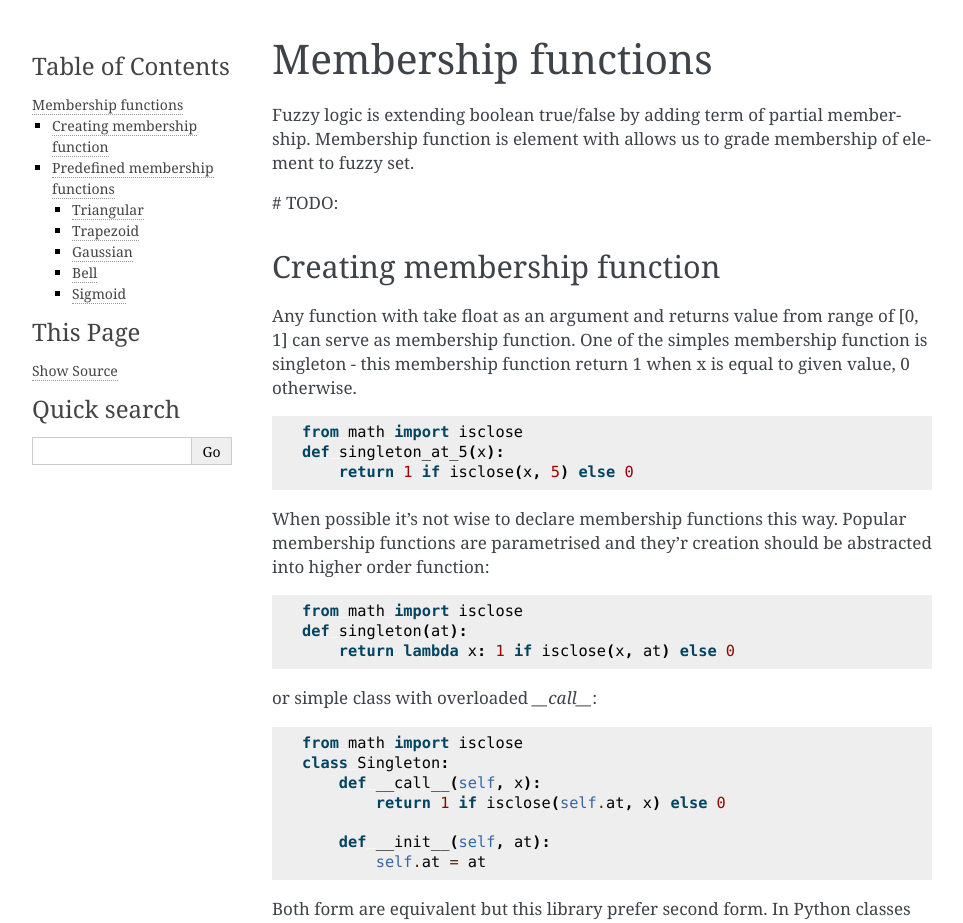
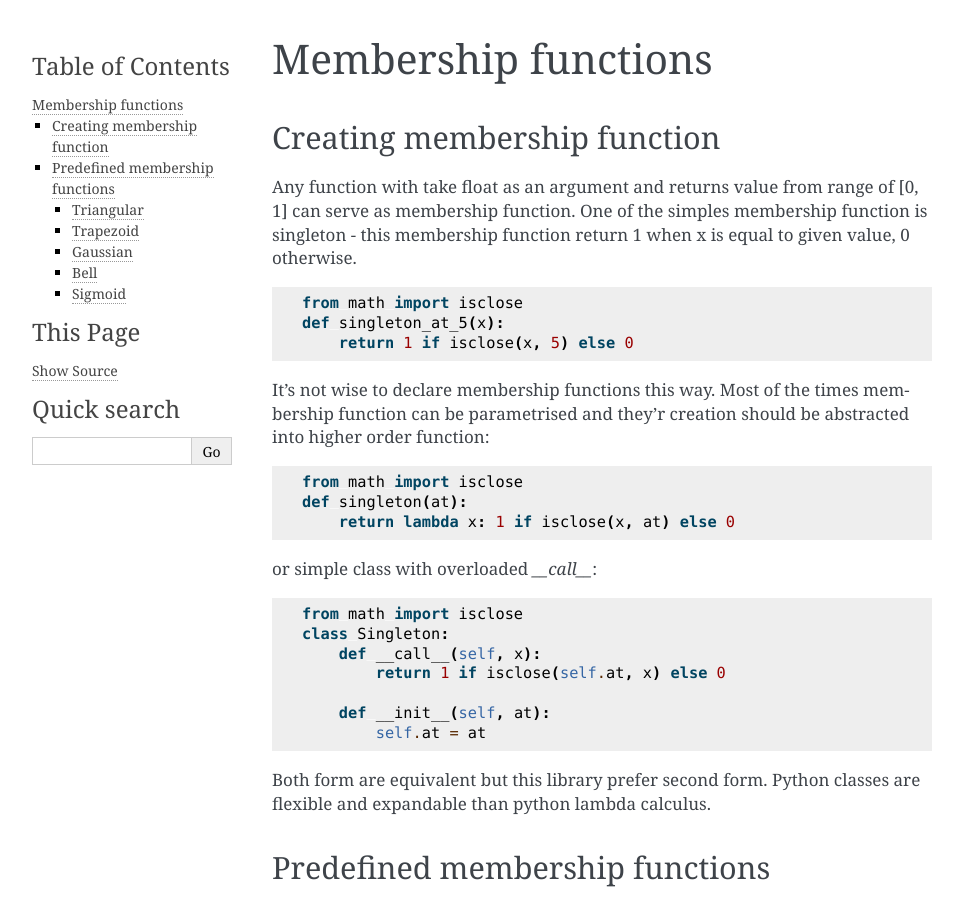
Before and after one commit to Parowicz/Yvain, a Sphinx documentation site: the page built from docs/source/membership_functions.rst, in a window 1280 px wide and 1400 px high. Shown: the top 923 px of the window, without its empty margins (148-1111 px from the left). Built offline with Sphinx 7.4.7, drawn with Linux system fonts in a browser that asks for light colours; some of the changed text lies outside the part shown.

Commit message:
Refactor mf plots, add logical_systems section to documentation

```diff
--- a/docs/source/index.rst
+++ b/docs/source/index.rst
@@ -11,7 +11,7 @@
    :caption: Contents:
 
    membership_functions.rst
-
+   logical_systems.rst
 
 
 Indices and tables
--- a/docs/source/membership_functions.rst
+++ b/docs/source/membership_functions.rst
@@ -1,10 +1,6 @@
 ********************
 Membership functions
 ********************
-Fuzzy logic is extending boolean true/false by adding term of partial membership.
-Membership function is element with allows us to grade membership of element to fuzzy set.
-
-# TODO:
 
 Creating membership function
 ############################
@@ -19,8 +15,8 @@
     def singleton_at_5(x):
         return 1 if isclose(x, 5) else 0
 
-When possible it's not wise to declare membership functions this way. Popular membership functions
-are parametrised and they'r creation should be abstracted into higher order function:
+It's not wise to declare membership functions this way. Most of the times membership function
+can be parametrised and they'r creation should be abstracted into higher order function:
 
 ::
 
@@ -42,8 +38,8 @@
         def __init__(self, at):
             self.at = at
 
-Both form are equivalent but this library prefer second form. In Python classes are flexible and
-expandable.
+Both form are equivalent but this library prefer second form. Python classes are flexible and
+expandable than python lambda calculus.
 
 Predefined membership functions
 ###############################
--- /dev/null
+++ b/docs/source/plots/logical_systems/zadeh.py
@@ -0,0 +1,34 @@
+import matplotlib.pyplot as plt
+import numpy as np
+
+from yvain.logical_systems import Zadeh
+from yvain.membership_functions import Triangle, Gaussian
+
+if __name__ == '__main__':
+    mf1 = Triangle(0, 3, 6)
+    mf2 = Gaussian(4.5, 1)
+    mf3 = Triangle(3, 6, 9)
+
+    logic = Zadeh()
+    mf1_or2_or3 = logic.t_conorm(logic.t_conorm(mf1, mf2), mf3)
+    mf1_and2_and3 = logic.t_norm(logic.t_norm(mf1, mf2), mf3)
+
+    universe = np.linspace(0, 10, 1000)
+
+    plt.subplot(2, 1, 1)
+    plt.plot(universe, [mf1(x) for x in universe])
+    plt.plot(universe, [mf2(x) for x in universe])
+    plt.plot(universe, [mf3(x) for x in universe])
+
+    plt.ylabel(r"$\mu$(x)")
+
+    plt.subplot(2, 1, 2)
+    plt.plot(universe, [mf1(x) for x in universe], "--")
+    plt.plot(universe, [mf2(x) for x in universe], "--")
+    plt.plot(universe, [mf3(x) for x in universe], "--")
+    plt.plot(universe, [mf1_or2_or3(x) for x in universe], label="T-Conorm")
+    plt.plot(universe, [mf1_and2_and3(x) for x in universe], label="T-Norm")
+
+    plt.xlabel("x")
+    plt.ylabel(r"$\mu$(x)")
+    plt.legend()
--- a/docs/source/plots/membership_functions/membership_plot.py
+++ b/docs/source/plots/membership_functions/membership_plot.py
@@ -6,15 +6,11 @@
 
 
 def draw_mf(mf: Callable[[float, ], float], start: float, end: float,
-            title: str, draw_absolute_membership: bool = True):
+            title: str):
     universe = np.linspace(start, end, 1000)
 
     plt.plot(universe, [mf(x) for x in universe])
 
-    if draw_absolute_membership:
-        plt.fill_between(universe, [mf(x) if isclose(mf(x), 1) else 0 for x in universe],
-                         alpha=0.4, color="grey")
-
     plt.xlabel("x")
     plt.ylabel(r"$\mu$(x)")
     plt.title(title)
--- a/docs/source/plots/membership_functions/simple_bell.py
+++ b/docs/source/plots/membership_functions/simple_bell.py
@@ -5,6 +5,6 @@
 if __name__ == '__main__':
     mu, sigma, gamma = 5, 2, 2
     draw_mf(Bell(mu=mu, sigma=sigma, gamma=gamma), 0, 10,
-            f"Bell(mu={mu}, sigma={sigma}, gamma={gamma})", False)
+            f"Bell(mu={mu}, sigma={sigma}, gamma={gamma})")
     plt.vlines(mu, ymin=0, ymax=1, colors="gray",
                linestyles="--")
--- a/docs/source/plots/membership_functions/simple_gaussian.py
+++ b/docs/source/plots/membership_functions/simple_gaussian.py
@@ -4,7 +4,6 @@
 
 if __name__ == '__main__':
     mu, sigma = 5, 2
-    draw_mf(Gaussian(mu=5, sigma=2), 0, 10,
-            f"Gaussian(mu={mu}, sigma={sigma})", False)
+    draw_mf(Gaussian(mu=5, sigma=2), 0, 10, f"Gaussian(mu={mu}, sigma={sigma})")
     plt.vlines(mu, ymin=0, ymax=1, colors="gray",
                linestyles="--")
--- a/docs/source/plots/membership_functions/simple_sigmoid.py
+++ b/docs/source/plots/membership_functions/simple_sigmoid.py
@@ -1,25 +1,8 @@
 from docs.source.plots.membership_functions.membership_plot import draw_mf
 from yvain.membership_functions import Sigmoid
 import matplotlib.pyplot as plt
-import numpy as np
-
-
-def draw_sigmoid(a, b):
-    universe = np.linspace(0, 10, 1000)
-    mf = Sigmoid(a, b)
-
-    plt.plot(universe, [mf(x) for x in universe], label=f"sigmoid({a}, {b})")
-
-    plt.vlines(a, ymin=0, ymax=1, color="grey", linestyles="--")
-
-    plt.xlabel("x")
-    plt.ylabel(r"$\mu$(x)")
-
 
 if __name__ == '__main__':
-    draw_mf(Sigmoid(5, 2), 0, 10,
-            "Sigmoid(a=5, b=2)", False)
-    draw_mf(Sigmoid(5, -2), 0, 10,
-            "Sigmoid(a=5, b=-2)", False)
-    plt.vlines(5, ymin=0, ymax=1, colors="gray",
-               linestyles="--")
+    draw_mf(Sigmoid(5, 2), 0, 10, "Sigmoid(a=5, b=2)")
+    draw_mf(Sigmoid(5, -2), 0, 10, "Sigmoid(a=5, b=-2)")
+    plt.vlines(5, ymin=0, ymax=1, colors="gray", linestyles="--")
--- a/docs/source/plots/membership_functions/simple_trapeze.py
+++ b/docs/source/plots/membership_functions/simple_trapeze.py
@@ -1,10 +1,20 @@
+from math import isclose
+
+import numpy as np
+
 from docs.source.plots.membership_functions.membership_plot import draw_mf
 from yvain.membership_functions import Trapezoid
 import matplotlib.pyplot as plt
 
 if __name__ == '__main__':
     a, b, c, d = 1, 3, 7, 9
-    draw_mf(Trapezoid(a=1, b=3, c=7, d=9), 0, 10,
+    universe_start, universe_end = 0, 10
+    universe = np.linspace(universe_start, universe_end, 1000)
+    mf = Trapezoid(a=1, b=3, c=7, d=9)
+
+    draw_mf(mf, universe_start, universe_end,
             f"Trapezoid(a={a}, b={b}, c={c}, d={d})")
+    plt.fill_between(universe, [mf(x) if isclose(mf(x), 1) else 0 for x in universe],
+                     alpha=0.4, color="grey")
     plt.vlines([b, c], ymin=0, ymax=1, colors="gray",
                linestyles="--")
--- a/docs/source/plots/membership_functions/simple_triangle.py
+++ b/docs/source/plots/membership_functions/simple_triangle.py
@@ -4,7 +4,6 @@
 
 if __name__ == '__main__':
     a, b, c = 2, 5, 8
-    draw_mf(Triangle(a=a, b=b, c=c), 0, 10,
-            f"Triangle(a={a}, b={b}, c={c})", False)
+    draw_mf(Triangle(a=a, b=b, c=c), 0, 10, f"Triangle(a={a}, b={b}, c={c})")
     plt.vlines(b, ymin=0, ymax=1, colors="gray",
                linestyles="--")
```
Also changed, not shown: docs/source/logical_systems.rst (added, +8 -0 lines), 1 other file.
